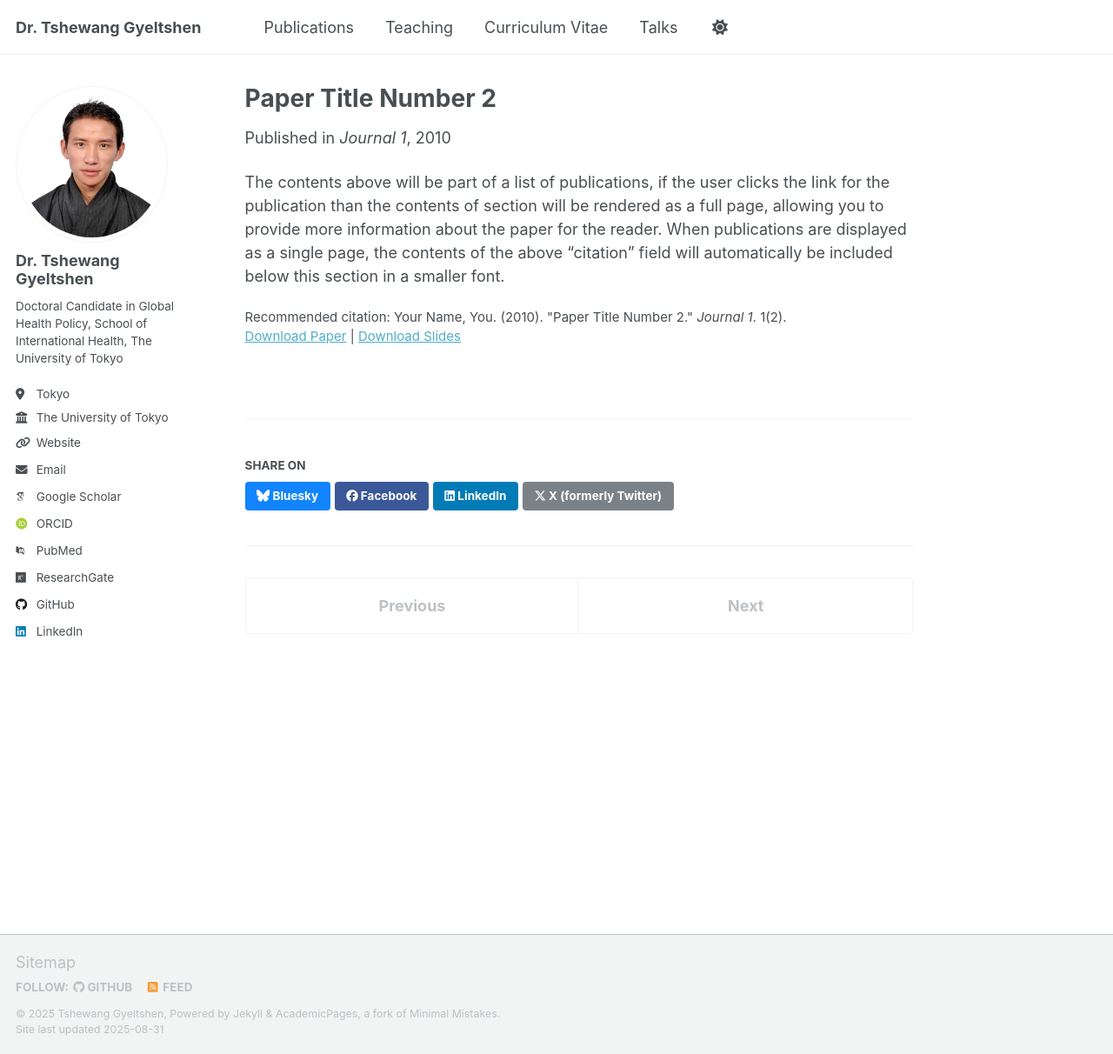
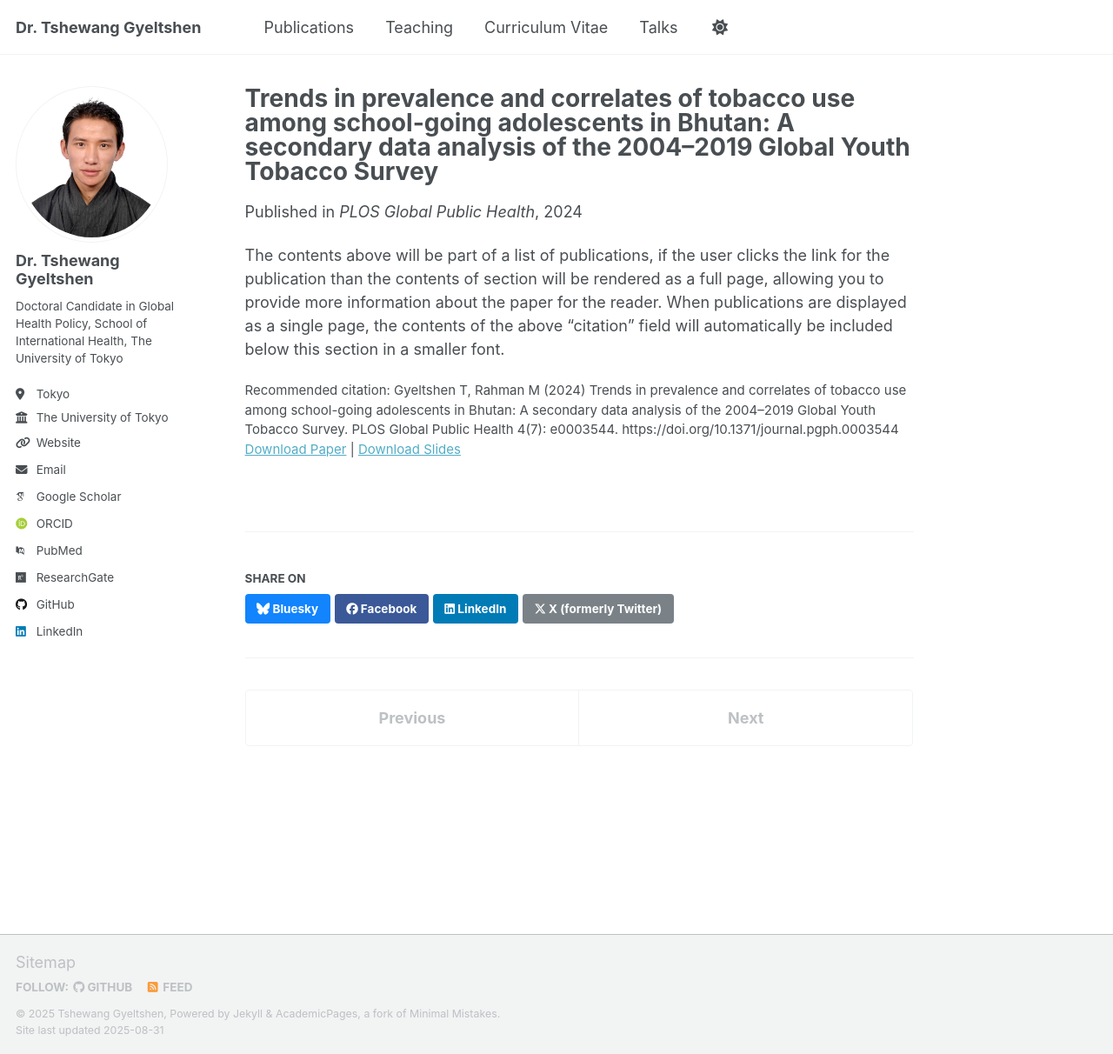
Before and after one commit to tgyeltshen/tgyeltshen.github.io, a Jekyll site: the page built from _publications/2010-10-01-paper-title-number-2.md, in a window 1280 px wide and 1212 px high. Shown: the whole window at 87% size. Built offline with Jekyll 4.4.1, drawn with Linux system fonts in a browser that asks for light colours; some web fonts are replaced; a script that is not in the unit is left out.

Commit message:
added selected publications

```diff
--- a/_publications/2010-10-01-paper-title-number-2.md
+++ b/_publications/2010-10-01-paper-title-number-2.md
@@ -1,14 +1,14 @@
 ---
-title: "Paper Title Number 2"
+title: "Trends in prevalence and correlates of tobacco use among school-going adolescents in Bhutan: A secondary data analysis of the 2004–2019 Global Youth Tobacco Survey"
 collection: publications
 category: manuscripts
 permalink: /publication/2010-10-01-paper-title-number-2
-excerpt: 'This paper is about the number 2. The number 3 is left for future work.'
-date: 2010-10-01
-venue: 'Journal 1'
-slidesurl: 'http://academicpages.github.io/files/slides2.pdf'
-paperurl: 'http://academicpages.github.io/files/paper2.pdf'
-citation: 'Your Name, You. (2010). &quot;Paper Title Number 2.&quot; <i>Journal 1</i>. 1(2).'
+excerpt: 'This paper assess the Bhutan growing trends of tobacco use prevalence among the school going children in Bhutan'
+date: 2024-07-26
+venue: 'PLOS Global Public Health'
+slidesurl: ''
+paperurl: 'https://journals.plos.org/globalpublichealth/article?id=10.1371/journal.pgph.0003544'
+citation: 'Gyeltshen T, Rahman M (2024) Trends in prevalence and correlates of tobacco use among school-going adolescents in Bhutan: A secondary data analysis of the 2004–2019 Global Youth Tobacco Survey. PLOS Global Public Health 4(7): e0003544. https://doi.org/10.1371/journal.pgph.0003544'
 ---
 
 The contents above will be part of a list of publications, if the user clicks the link for the publication than the contents of section will be rendered as a full page, allowing you to provide more information about the paper for the reader. When publications are displayed as a single page, the contents of the above "citation" field will automatically be included below this section in a smaller font.
```
Also changed, not shown: _publications/2015-10-01-paper-title-number-3.md (+6 -6 lines), _publications/2024-02-17-paper-title-number-4.md (+5 -5 lines), _publications/2025-06-08-paper-title-number-5.md (+6 -6 lines).
